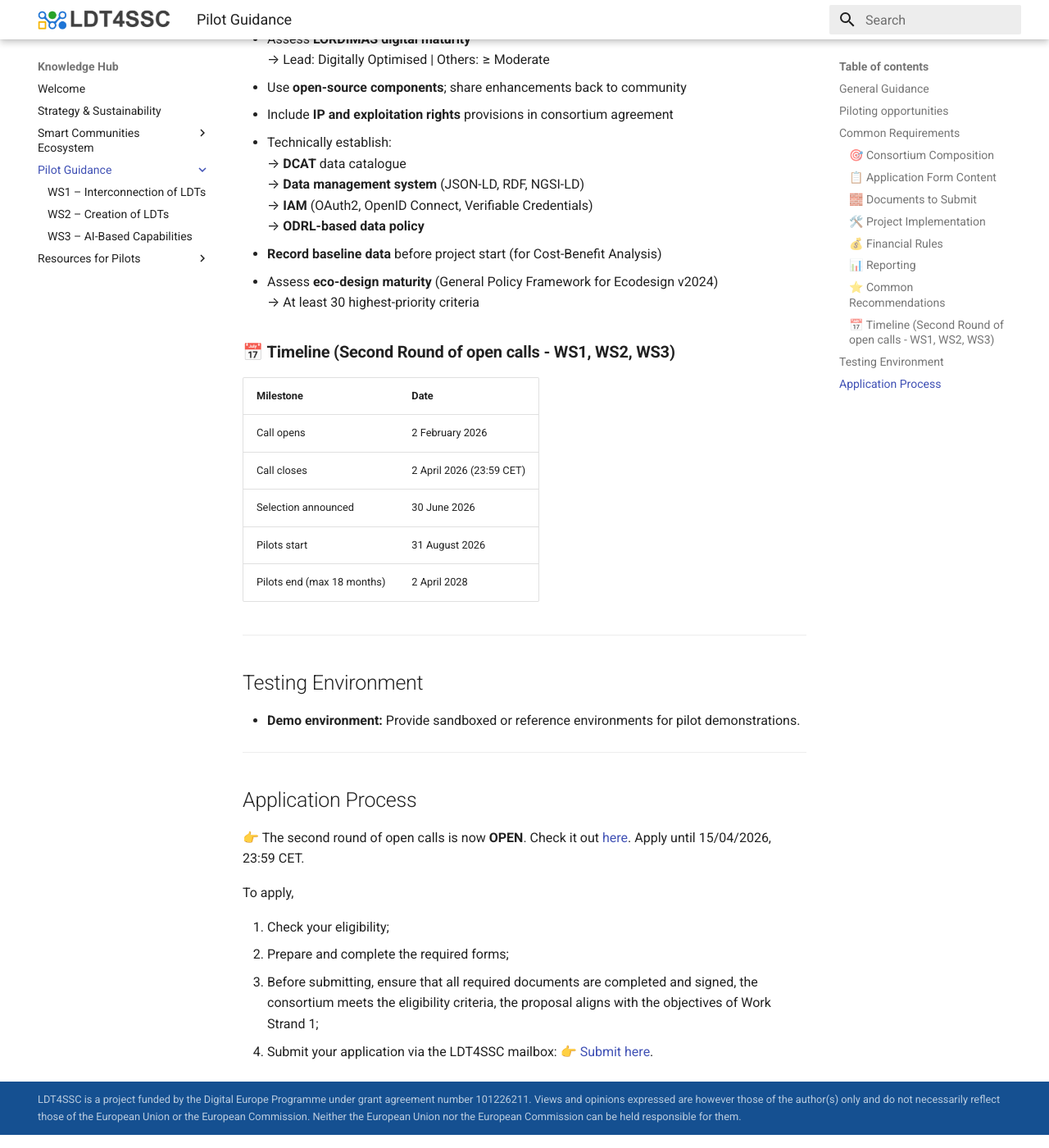
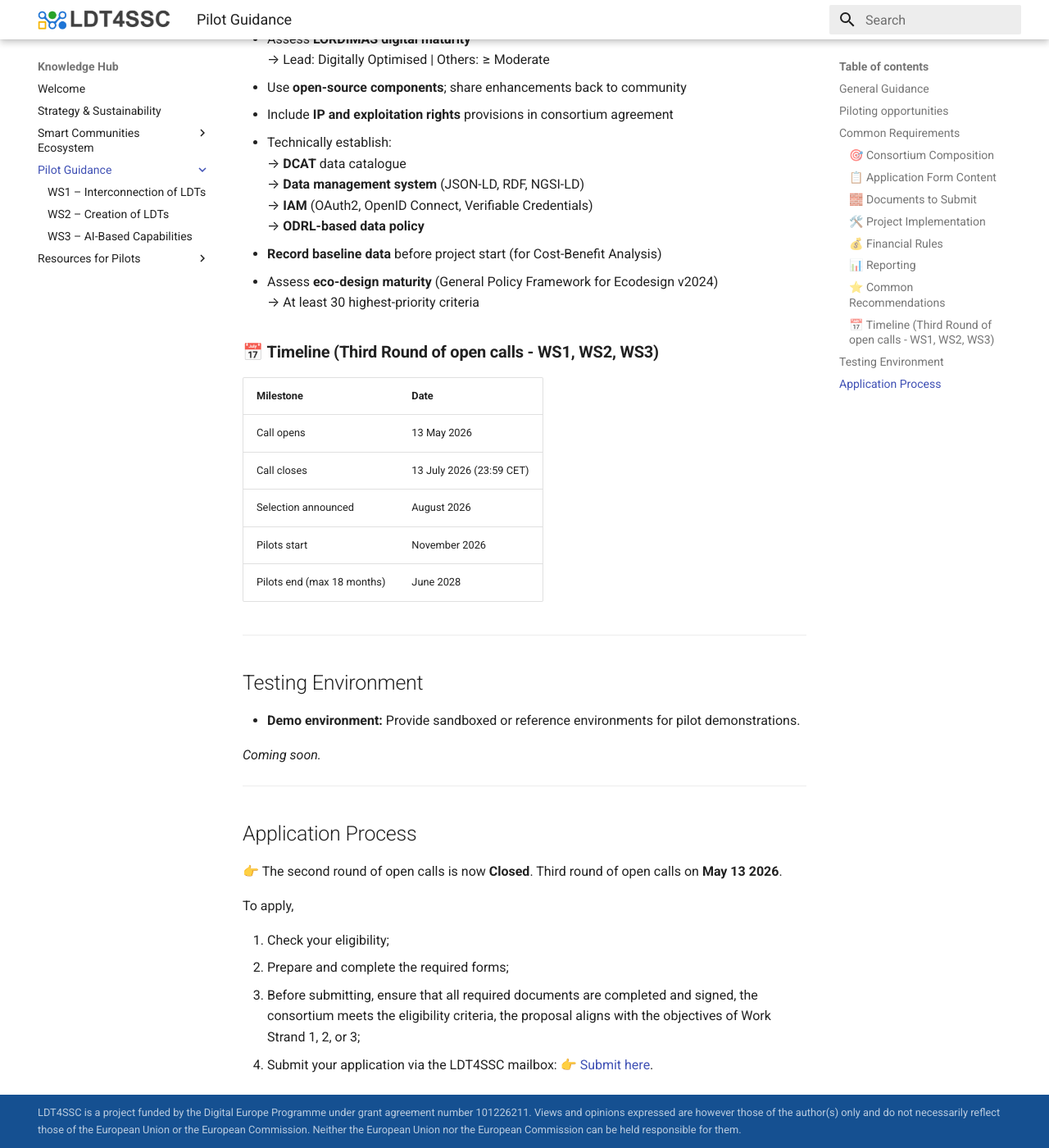
Before and after one commit to ldt4ssc/ldt4ssc.github.io, an MkDocs documentation site: the page built from docs/guidance_content/index.md, in a window 1280 px wide and 1400 px high, scrolled down 3883 px. Shown: the whole window at 82% size. Built offline with MkDocs 1.6.1 and Material for MkDocs 9.7.7, drawn with Linux system fonts in a browser that asks for light colours.

Commit message:
update: open call dates

```diff
--- a/docs/guidance_content/index.md
+++ b/docs/guidance_content/index.md
@@ -144,15 +144,15 @@ This page summarises requirements **shared across WS1, WS2, and WS3**. For work-
       → At least 30 highest-priority criteria
 
 
-### 📅 **Timeline (Second Round of open calls - WS1, WS2, WS3)**
+### 📅 **Timeline (Third Round of open calls - WS1, WS2, WS3)**
 
 | Milestone | Date |
 |-----------|------|
-| Call opens | 2 February 2026 |
-| Call closes | 2 April 2026 (23:59 CET) |
-| Selection announced | 30 June 2026 |
-| Pilots start | 31 August 2026 |
-| Pilots end (max 18 months) | 2 April 2028 |
+| Call opens | 13 May 2026 |
+| Call closes | 13 July 2026 (23:59 CET) |
+| Selection announced | August 2026 |
+| Pilots start | November 2026 |
+| Pilots end (max 18 months) | June 2028 |
 
 
 
@@ -199,15 +199,17 @@ This page summarises requirements **shared across WS1, WS2, and WS3**. For work-
 
 - **Demo environment:** Provide sandboxed or reference environments for pilot demonstrations.
 
+*Coming soon.*
+
 ---
 
 ## Application Process
 
-👉 The second round of open calls is now **OPEN**. Check it out [here](https://ldt4ssc.eu/call-two/). Apply until 15/04/2026, 23:59 CET.
+👉 The second round of open calls is now **Closed**. Third round of open calls on **May 13 2026**.
 
 To apply,
 
 1. Check your eligibility;
 2. Prepare and complete the required forms;
-3. Before submitting, ensure that all required documents are completed and signed, the consortium meets the eligibility criteria, the proposal aligns with the objectives of Work Strand 1;
+3. Before submitting, ensure that all required documents are completed and signed, the consortium meets the eligibility criteria, the proposal aligns with the objectives of Work Strand 1, 2, or 3;
 4. Submit your application via the LDT4SSC mailbox: 👉 [Submit here](mailto:application@ldt4ssc.eu).
```
Also changed, not shown: docs/guidance_content/ws1.md (+3 -2 lines), docs/guidance_content/ws2.md (+2 -2 lines), docs/guidance_content/ws3.md (+2 -2 lines).
